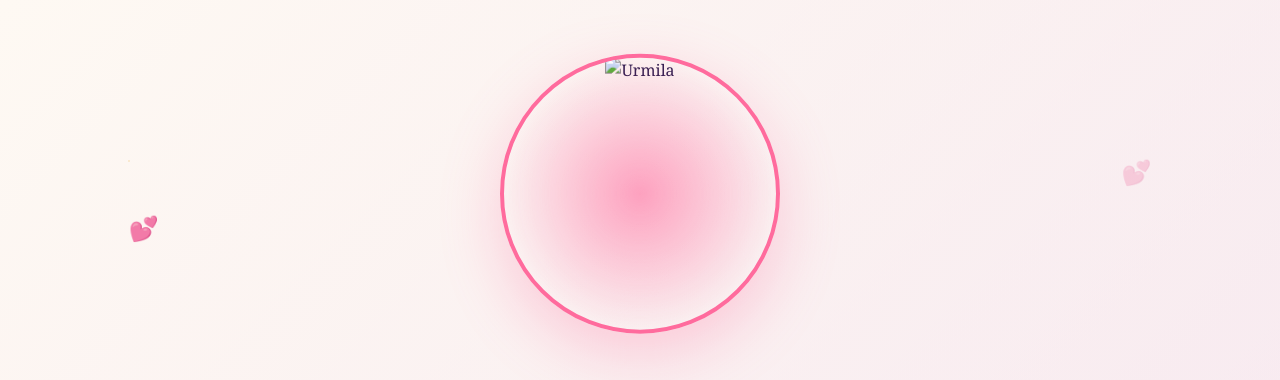
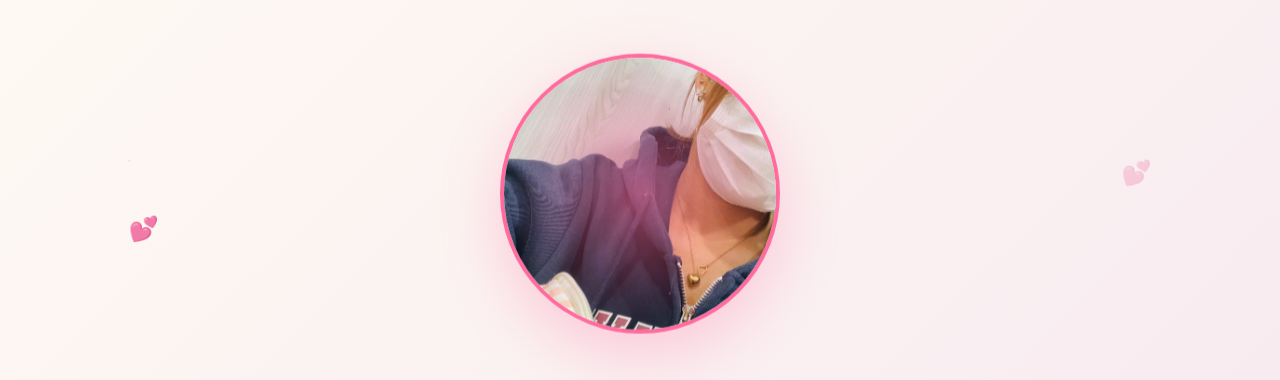
Before and after one commit to mode-shubham-Dev/Urmila, a plain HTML site: page index.html in a window 1280 px wide. Shown: the top 380 px of the page. Drawn offline with Linux system fonts and the light colour scheme; the site is published under a folder, as on GitHub Pages, so addresses that start at the root find nothing.

Commit message:
image updated

```diff
--- a/index.html
+++ b/index.html
@@ -14,7 +14,7 @@
         <div class="photo-frame-container">
           <!-- Updated with real Urmila photo -->
           <div class="photo-frame">
-            <img src="/images/urmila.jpg" alt="Urmila" />
+            <img src="images/urmila.jpg" alt="Urmila" />
             <div class="frame-glow"></div>
           </div>
           <div class="floating-hearts"></div>
```
